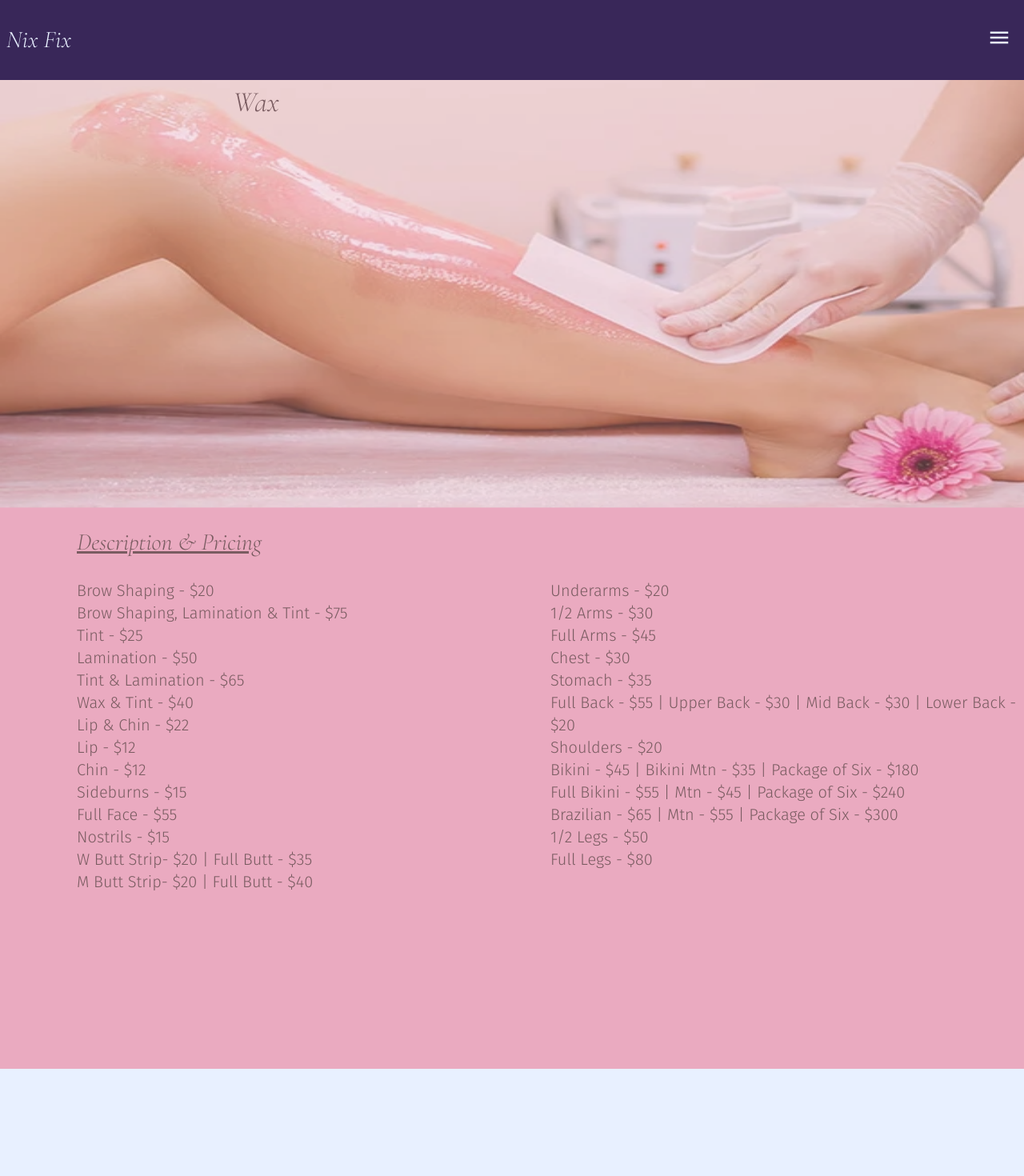
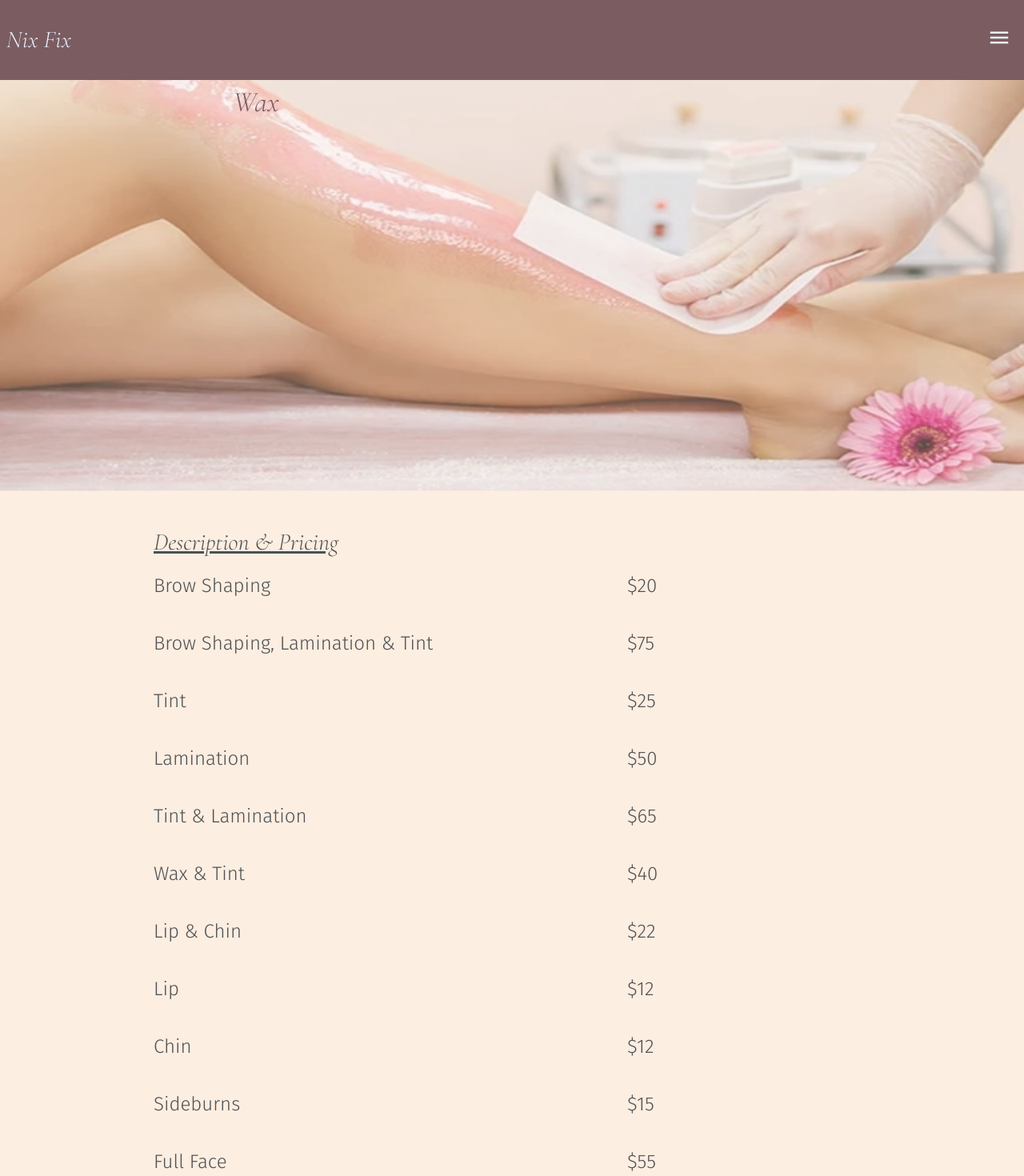
Before and after one commit to mattrowley10/NixFix, a React (Vite) app: page /wax in a window 1280 px wide. Shown: the top 1470 px of the page at 80% size. Before the commit the page ends 1336 px from the top, so only its background shows below. Built offline with nearby package versions, Linux system fonts and the light colour scheme.

Commit message:
facial, makeup, and wax styling and layout

```diff
--- a/src/App.css
+++ b/src/App.css
@@ -21,15 +21,15 @@ html{
 .topNav{
   position: sticky;
   top: 0;
-  background-color: #392759;
+  background-color: #7A5C61;
   padding: 2rem .5rem 2rem .5rem ;
   color: #E8F0FF;
   font-family: 'Cormorant Garamond';
   z-index: 2;
 }
 .dropDown{
-  background-color: #F7ACCF;
-  color: #392759;
+  background-color: #F0CEE7;
+  color:#392759;
   font-family: 'Fira Sans';
   font-size: 18px;
   border: 1px solid #7A5C61;
@@ -52,7 +52,7 @@ html{
 }
 .image{
   width: 100vw;
-  height: 80vh;
+  height: 100vh;
   background-color: #F7ACCF;
 }
 
@@ -91,15 +91,15 @@ html{
   height: 70vh;
   background-repeat: no-repeat;
   background-size: 90rem 50rem;
-  background-image: url('/public/facial3.png');
+  background-image: url('/public/facial4.png');
 }
 .facial-content{
-  color:#7A5C61;
+  color:#4f5055;
   z-index: 1;
 }
 .facial-description{
   font-family: 'Cormorant Garamond';
-  height: 80vh;
+  height: 100vh;
   width: 100vw;
   background-color: #FDF3E9;
   display: grid;
@@ -108,28 +108,30 @@ html{
 .facial-d-header{
   font-family: 'Cormorant Garamond';
   background-color: #FDF3E9;
-  color: #7A5C61;
+  color: #4f5055;
 }
 .facial-list{
   font-family: 'Fira Sans';
-  color: #7A5C61;
+  color: #4f5055;
+  line-height: 4.5rem;
 }
 .wax-description{
   font-family: 'Cormorant Garamond';
-  height: 80vh;
+  height: 280vh;
   width: 100vw;
-  background-color: #EAAAC0;
+  background-color: #FCEEE0;
   display: grid;
   grid-template-columns: repeat(2, 1fr);
 }
 .wax-d-header{
   font-family: 'Cormorant Garamond';
-  background-color: #EAAAC0;
-  color: #7A5C61;
+  background-color: #FCEEE0;
+  color:  #4f5055;
 }
 .wax-list{
   font-family: 'Fira Sans';
-  color: #7A5C61;
+  color:  #4f5055;
+  line-height: 4.5rem;
 }
 .wax-container{
   position: relative;
@@ -139,21 +141,21 @@ html{
   background-repeat: no-repeat;
   height: 70vh;
   width: 100vw;
-  background-size: 90rem 40rem;
+  background-size: 90rem 35rem;
   image-rendering:optimizeQuality;
-  background-image: url("/public/wax4.png");
-  background-color: #EAAAC0;
+  background-image: url("/public/wax5.png");
+  background-color: #FCEEE0;
 }
 .wax-content{
   position: relative;
   z-index: 1;
   font-family: 'Cormorant Garamond';
-  color: #7A5C61;
+  color:  #7A5C61;
 }
 
 .makeup-description{
   font-family: 'Cormorant Garamond';
-  height: 90vh;
+  height: 100vh;
   background-color: #FCEEE0;
   display: grid;
   grid-template-columns: repeat(2, 1fr);
@@ -166,6 +168,7 @@ html{
 .makeup-list{
   font-family: 'Fira Sans';
   color: #4f5055;
+  line-height: 4.5rem;
 
 }
 .makeup-container{
@@ -186,6 +189,16 @@ html{
   z-index: 1;
   font-family: 'Cormorant Garamond';
   color:#4f5055;
+}
+.footer{
+
+  background-color: #7A5C61;
+  font-family: 'Cormorant Garamond';
+  color:#E8F0FF;
+}
+
+.contact-us{
+  height: 100vh;
 }
 @media(max-width: 425px){
   .background-makeup{
--- a/src/App.jsx
+++ b/src/App.jsx
@@ -7,6 +7,8 @@ import Facials from "./Components/Facials";
 import Wax from "./Components/Wax";
 import Makeup from "./Components/Makeup";
 import ScrollToTop from "./Hooks/ScrollToTop";
+import Footer from "./Components/Footer";
+import ContactUs from "./Components/ContactUs";
 
 function App() {
   return (
@@ -18,7 +20,9 @@ function App() {
         <Route path="/facials" element={<Facials />} />
         <Route path="/wax" element={<Wax />} />
         <Route path="/makeup" element={<Makeup />} />
+        <Route path="/contactUs" element={<ContactUs />} />
       </Routes>
+      <Footer />
     </Router>
   );
 }
--- /dev/null
+++ b/src/Components/ContactUs.jsx
@@ -0,0 +1,3 @@
+export default function ContactUs() {
+  return <div className="contact-us">ContactUs</div>;
+}
--- a/src/Components/Facials.jsx
+++ b/src/Components/Facials.jsx
@@ -8,7 +8,7 @@ export default function Facials() {
           Facials
         </div>
       </div>
-      <h2 className="facial-d-header text-3xl pl-24 flex justify-start underline">
+      <h2 className="facial-d-header text-3xl pl-48 flex justify-start underline">
         Description & Pricing
       </h2>
       <FacialDescription />
--- a/src/Components/HomeDescription.jsx
+++ b/src/Components/HomeDescription.jsx
@@ -17,7 +17,7 @@ export default function HomeDescription() {
         <img
           className="home-d-img rounded-md cursor-pointer"
           src="https://cdn.pixabay.com/photo/2023/08/31/08/58/facial-8224799_1280.jpg "
-          alt="lashes"
+          alt="facial"
           onClick={() => nav("/facials")}
         />
         <img
--- a/src/Components/Makeup.jsx
+++ b/src/Components/Makeup.jsx
@@ -2,12 +2,12 @@ import MakeupDescription from "./MakeupDescription";
 export default function Makeup() {
   return (
     <div className="makeup-container">
-      <div className="background-makeup pb-10">
+      <div className="background-makeup">
         <div className="makeup-content flex justify-start lg:pl-24 lg:pt-2 text-3xl lg:text-4xl">
           Permanent Makeup
         </div>
       </div>
-      <h2 className="makeup-d-header text-3xl pl-24 flex justify-start underline">
+      <h2 className="makeup-d-header text-3xl pl-48 flex justify-start underline">
         Description & Pricing
       </h2>
       <MakeupDescription />
--- a/src/Components/MakeupDescription.jsx
+++ b/src/Components/MakeupDescription.jsx
@@ -1,40 +1,27 @@
 export default function MakeupDescription() {
   return (
     <div className="makeup-description lg:pl-24">
-      <ul className="makeup-list lg:text-xl">
-        <br></br>
-
-        <li>Brow Shaping - $20</li>
-        <li>Brow Shaping, Lamination & Tint - $75</li>
-        <li>Tint - $25</li>
-        <li>Lamination - $50</li>
-        <li>Tint & Lamination - $65</li>
-        <li>Wax & Tint - $40</li>
-        <li>Lip & Chin - $22</li>
-        <li>Lip - $12</li>
-        <li>Chin - $12</li>
-        <li>Sideburns - $15</li>
-        <li>Full Face - $55</li>
-        <li>Nostrils - $15</li>
-        <li>W Butt Strip- $20 | Full Butt - $35</li>
-        <li>M Butt Strip- $20 | Full Butt - $40</li>
+      <ul className="makeup-list lg:text-2xl ml-24">
+        <li id="1">Boost Me Up Lunchtime Facial</li>
+        <li id="2">Classic Facial</li>
+        <li id="3">Classic Facial with Massage</li>
+        <li id="4">Lush Facial</li>
+        <li id="5">Dermaplane Facial</li>
+        <li id="6">Anti-Aging</li>
+        <li id="7">Acne Refining Facial</li>
+        <li id="8">CBD Anti-inflammatory Facial</li>
+        <li id="9">Anti-age MD Microneedling</li>
       </ul>
-      <ul className="makeup-list lg:text-xl">
-        <br></br>
-        <li>Underarms - $20</li>
-        <li>1/2 Arms - $30</li>
-        <li>Full Arms - $45</li>
-        <li>Chest - $30</li>
-        <li>Stomach - $35</li>
-        <li>
-          Full Back - $55 | Upper Back - $30 | Mid Back - $30 | Lower Back - $20
-        </li>
-        <li>Shoulders - $20</li>
-        <li>Bikini - $45 | Bikini Mtn - $35 | Package of Six - $180</li>
-        <li>Full Bikini - $55 | Mtn - $45 | Package of Six - $240</li>
-        <li>Brazilian - $65 | Mtn - $55 | Package of Six - $300</li>
-        <li>1/2 Legs - $50</li>
-        <li>Full Legs - $80</li>
+      <ul className="makeup-list lg:text-2xl ml-24">
+        <li id="1">$55 (30min)</li>
+        <li id="2">$70 (60min)</li>
+        <li id="3">$90 (60min)</li>
+        <li id="4">$145 (90min)</li>
+        <li id="5">$130 (75min)</li>
+        <li id="6">$120 (75min)</li>
+        <li id="7">$100 (60min)</li>
+        <li id="8">$130 (75min)</li>
+        <li id="9">$250</li>
       </ul>
     </div>
   );
--- a/src/Components/TopNav.jsx
+++ b/src/Components/TopNav.jsx
@@ -45,7 +45,9 @@ export default function TopNav() {
               <a>Permanent Makeup</a>
             </li>
             <li className="mb-2">
-              <a>Booking</a>
+              <a href="https://www.vagaro.com/nixfixllc?fbclid=IwAR1UVsan_MT_4iLTZpheoLCeORB65hUMD6nwax51HWN3uvTWi9J-Ri11mo4&ig_fbb=true">
+                Booking
+              </a>
             </li>
           </ul>
         </div>
--- a/src/Components/Wax.jsx
+++ b/src/Components/Wax.jsx
@@ -3,12 +3,12 @@ import WaxDescription from "./WaxDescription";
 export default function Wax() {
   return (
     <div className="wax-container">
-      <div className="background-wax pb-10">
+      <div className="background-wax">
         <div className="wax-content flex justify-center relative right-24 lg:right-80 lg:pt-2 text-3xl lg:text-4xl">
           Wax
         </div>
       </div>
-      <h2 className="wax-d-header text-3xl pl-24  flex justify-start underline">
+      <h2 className="wax-d-header text-3xl pl-48  flex justify-start underline">
         Description & Pricing
       </h2>
       <WaxDescription />
--- a/src/Components/WaxDescription.jsx
+++ b/src/Components/WaxDescription.jsx
@@ -1,39 +1,61 @@
 export default function WaxDescription() {
   return (
     <div className="wax-description lg:pl-24">
-      <ul className="wax-list lg:text-xl">
-        <br></br>
-        <li>Brow Shaping - $20</li>
-        <li>Brow Shaping, Lamination & Tint - $75</li>
-        <li>Tint - $25</li>
-        <li>Lamination - $50</li>
-        <li>Tint & Lamination - $65</li>
-        <li>Wax & Tint - $40</li>
-        <li>Lip & Chin - $22</li>
-        <li>Lip - $12</li>
-        <li>Chin - $12</li>
-        <li>Sideburns - $15</li>
-        <li>Full Face - $55</li>
-        <li>Nostrils - $15</li>
-        <li>W Butt Strip- $20 | Full Butt - $35</li>
-        <li>M Butt Strip- $20 | Full Butt - $40</li>
+      <ul className="wax-list lg:text-2xl ml-24">
+        <li id="1">Brow Shaping</li>
+        <li id="2">Brow Shaping, Lamination & Tint</li>
+        <li id="3">Tint</li>
+        <li id="4">Lamination</li>
+        <li id="5">Tint & Lamination</li>
+        <li id="6">Wax & Tint</li>
+        <li id="7">Lip & Chin</li>
+        <li id="8">Lip</li>
+        <li id="9">Chin</li>
+        <li id="10">Sideburns</li>
+        <li id="11">Full Face</li>
+        <li id="12">Nostrils</li>
+        <li id="13">W Butt Strip</li>
+        <li id="14">Full Butt</li>
+        <li id="15">M Butt Strip </li>
+        <li id="16">Full Butt</li>
+        <li id="17">Underarms</li>
+        <li id="18">Full Arms | Half Arms</li>
+        <li id="19">Chest</li>
+        <li id="20">Stomach</li>
+        <li id="21">Full Back | Upper Back | Mid Back | Lower Back</li>
+        <li id="22">Shoulders</li>
+        <li id="23">Bikini | Bikini MTN | Package of 6</li>
+        <li id="24">Full Bikini | MTN | Package of 6</li>
+        <li id="25">Brazilian | MTN | Package of 6</li>
+        <li id="26">Full Legs | Half Legs</li>
       </ul>
-      <ul className="wax-list lg:text-xl">
-        <br></br>
-        <li>Underarms - $20</li>
-        <li>1/2 Arms - $30</li>
-        <li>Full Arms - $45</li>
-        <li>Chest - $30</li>
-        <li>Stomach - $35</li>
-        <li>
-          Full Back - $55 | Upper Back - $30 | Mid Back - $30 | Lower Back - $20
-        </li>
-        <li>Shoulders - $20</li>
-        <li>Bikini - $45 | Bikini Mtn - $35 | Package of Six - $180</li>
-        <li>Full Bikini - $55 | Mtn - $45 | Package of Six - $240</li>
-        <li>Brazilian - $65 | Mtn - $55 | Package of Six - $300</li>
-        <li>1/2 Legs - $50</li>
-        <li>Full Legs - $80</li>
+      <ul className="wax-list lg:text-2xl ml-24">
+        <li id="1"> $20</li>
+        <li id="2">$75</li>
+        <li id="3">$25</li>
+        <li id="4">$50</li>
+        <li id="5">$65</li>
+        <li id="6">$40</li>
+        <li id="7"> $22</li>
+        <li id="8">$12</li>
+        <li id="9">$12</li>
+        <li id="10">$15</li>
+        <li id="11">$55</li>
+        <li id="12">$15</li>
+        <li id="13">$20</li>
+        <li id="14">$35</li>
+        <li id="15">$20</li>
+        <li id="16">$40</li>
+        <li id="17">$20</li>
+        <li id="18">$45 | $30</li>
+        <li id="19">$30</li>
+        <li id="20">$35</li>
+        <li id="21">$55 | $30 | $30 | $20</li>
+        <li id="22">$20</li>
+        <li id="23">$45 | $35 | $180</li>
+        <li id="24">$55 | $45 | $240</li>
+        <li id="25">$65 | $55 | $300</li>
+        <li id="26">$80 | $50</li>
       </ul>
     </div>
   );
```
Also changed, not shown: src/Components/FacialDescription.jsx (+21 -19 lines), src/Components/Footer.jsx (added, +20 -0 lines), public/facial4.png (added), public/wax5.png (added).
